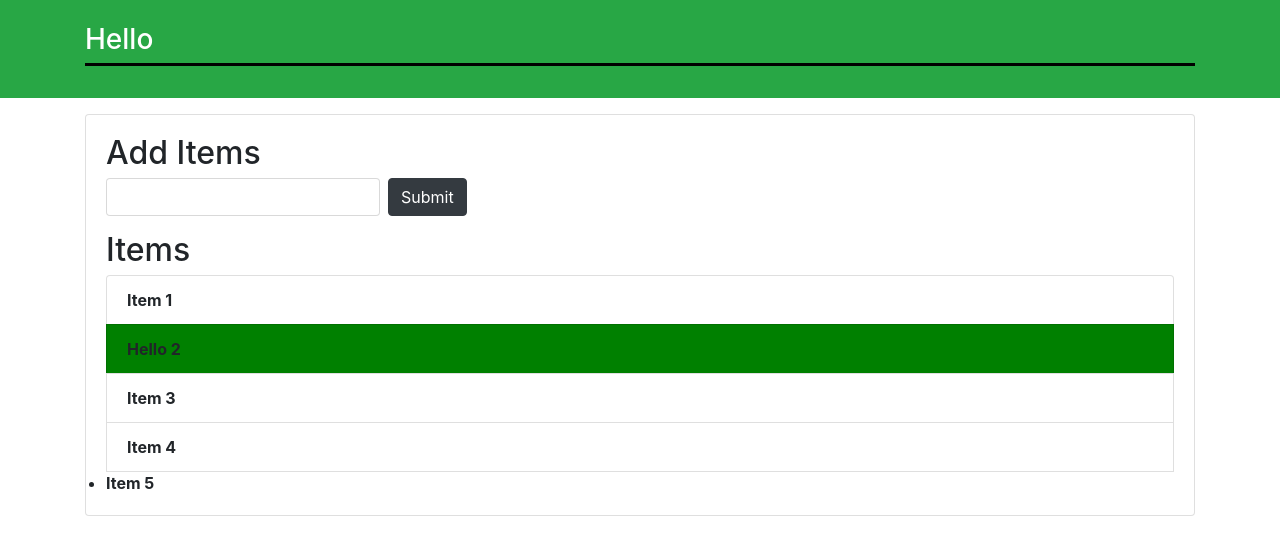
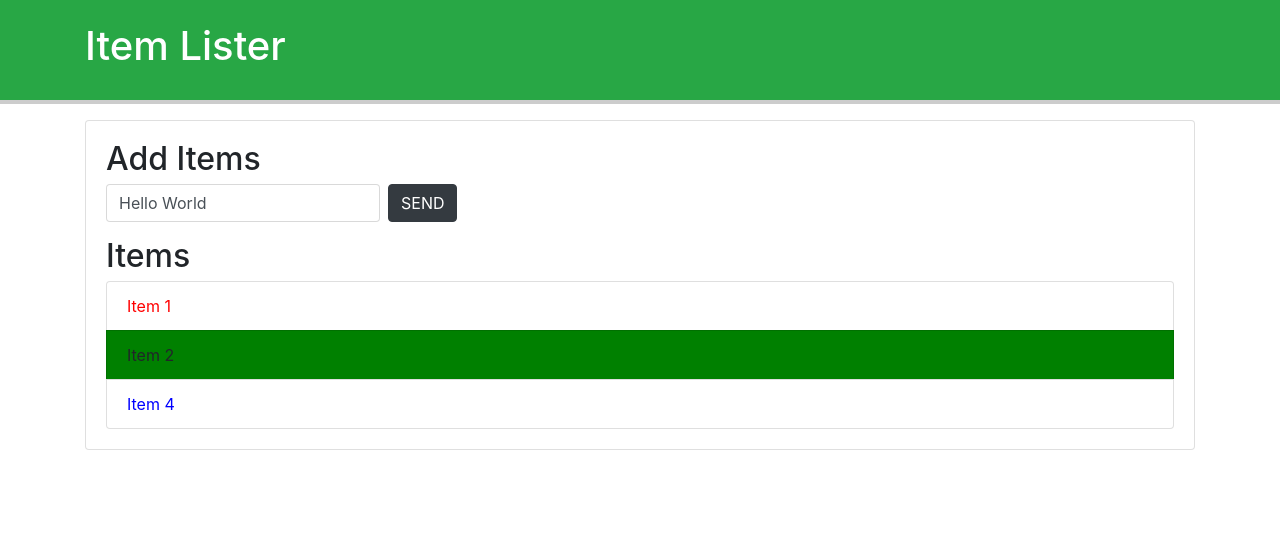
Before and after one commit to Mangesh50/Firstgit, a plain HTML site: page Git/index.html in a window 1280 px wide. Drawn offline with nearby package versions, Linux system fonts and the light colour scheme.

Commit message:
dom queryselector

```diff
--- a/Git/dom.js
+++ b/Git/dom.js
@@ -13,13 +13,13 @@
 // console.log(document.images);
 
 // console.log(document.getElementById('header-title'));
-var headerTitle = document.getElementById('header-title');
-console.log(headerTitle);
-headerTitle.textContent = 'Hello';
-headerTitle.innerText = 'GoodBye';
-console.log(headerTitle.innerText);
-headerTitle.innerHTML = '<h3>Hello</h3>';
-headerTitle.style.borderBottom = 'solid 3px #000';
+// var headerTitle = document.getElementById('header-title');
+// console.log(headerTitle);
+// headerTitle.textContent = 'Hello';
+// headerTitle.innerText = 'GoodBye';
+// console.log(headerTitle.innerText);
+// headerTitle.innerHTML = '<h3>Hello</h3>';
+// headerTitle.style.borderBottom = 'solid 3px #000';
 
 // var items = document.getElementsByClassName('list-group-item');
 // console.log(items);
@@ -35,22 +35,52 @@ headerTitle.style.borderBottom = 'solid 3px #000';
 //     items[i].style.fontWeight = 'bold';
 // }
 
-var li = document.getElementsByTagName('li');
-console.log(li);
-console.log(li[1]);
-li[1].textContent = 'Hello 2';
-li[1].style.fontWeight = 'bold';
-li[1].style.backgroundColor = 'green';
+// var li = document.getElementsByTagName('li');
+// console.log(li);
+// console.log(li[1]);
+// li[1].textContent = 'Hello 2';
+// li[1].style.fontWeight = 'bold';
+// li[1].style.backgroundColor = 'green';
 
-//items.style.backgroundColor = '#f4f4f4';
+// //items.style.backgroundColor = '#f4f4f4';
 
-for(var i = 0; i < li.length;i++)
-{
-    li[i].style.fontWeight = 'bold';
-}
+// for(var i = 0; i < li.length;i++)
+// {
+//     li[i].style.fontWeight = 'bold';
+// }
 //Query Selector //
-// var header  = document.querySelector('#main-header');
-// header.getElementsByClassName.borderbotto = 'solid 4px #ccc';
+var header  = document.querySelector('#main-header');
+header.style.borderBottom = 'solid 4px #ccc';
 
-// var input = document.querySelector('input');
-// input.value = 'Hello World';
+var input = document.querySelector('input');
+input.value = 'Hello World';
+
+var submit = document.querySelector('input[type="submit"]');
+submit.value="SEND"
+
+var item = document.querySelector('.list-group-item');
+item.style.color = 'red';
+
+var lastItem = document.querySelector('.list-group-item:last-child');
+lastItem.style.color = 'blue';
+
+var secondItem = document.querySelector('.list-group-item:nth-child(2)');
+secondItem.style.backgroundColor = 'green';
+
+var thirdItem = document.querySelector('.list-group-item:nth-child(3)');
+thirdItem.style.display = 'None';
+
+//QuerySelectorall//
+// var titles = document.querySelectorAll('.title');
+
+// console.log(titles);
+// titles[0].textContent = 'Hello';
+
+// var odd = document.querySelectorAll('li:nth-child(odd)');
+// var even = document.querySelectorAll('li:nth-child(even)');
+
+// for(var i = 0;i<odd.length; i++)
+// {
+//     odd[i].style.backgroundColor = '#f4f4f4';
+//     even[i].style.backgroundColor = '#ccc';
+// }
--- a/Git/index.html
+++ b/Git/index.html
@@ -26,7 +26,6 @@
       <li class="list-group-item">Item 2</li>
       <li class="list-group-item">Item 3</li>
       <li class="list-group-item">Item 4</li>
-      <li>Item 5</li>
     </ul>
    </div>
   </div>
```
